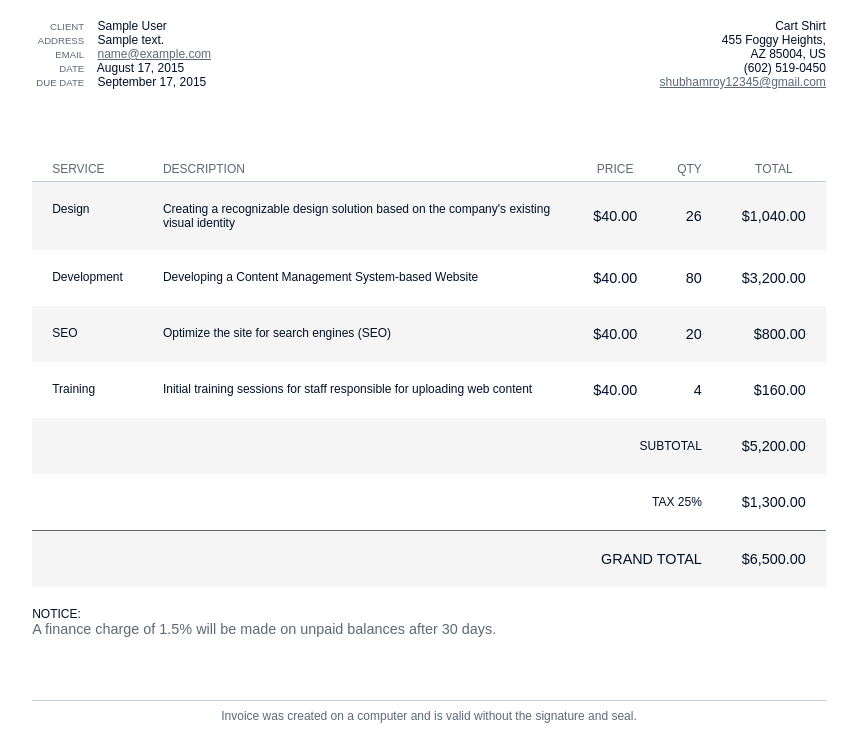
After one commit to isubhamsr/ecom, a Django app: template shop/templates/shop/mail_template2.html in a window 1280 px wide. The commit adds this page. Shown: the part 376-1123 px from the top of the page, without its empty margins (211-1068 px from the left). Run offline with Django 3.2, Linux system fonts and the light colour scheme; the template is opened without the code that fills it: most values are stand-ins (such as "Sample title", 1, 10 or a date in 2020).

Commit message:
some err

```diff
--- a/shop/models.py
+++ b/shop/models.py
@@ -1,5 +1,5 @@
 from django.db import models
-
+from django.utils.timezone import now
 # Create your models here.
 
 class Product(models.Model):
@@ -33,8 +33,10 @@ class Order(models.Model):
     state = models.CharField(max_length=255)
     zip_code = models.CharField(max_length=255)
     total_price = models.CharField(max_length=255, default="")
+    date = models.CharField(max_length=255, default="")
     status = models.CharField(max_length=255, choices=STATUS_CHOICES, default='active')
     ordered_item = models.TextField()
+    created_at = models.DateTimeField(auto_now_add=True)
 
     def __str__(self):
         return f"{self.order_id} - {self.first_name}"
--- a/shop/templates/shop/base.html
+++ b/shop/templates/shop/base.html
@@ -1,4 +1,4 @@
-<!-- {% load static %} -->
+{% load static %}
 <!DOCTYPE html>
 <html lang="en">
 
@@ -7,6 +7,7 @@
   <meta name="viewport" content="width=device-width, initial-scale=1.0">
   <link href="https://unpkg.com/tailwindcss@^1.0/dist/tailwind.min.css" rel="stylesheet">
   <title>{% block title %} {% endblock title %}</title>
+
 </head>
 
 <body>
--- /dev/null
+++ b/shop/templates/shop/mail_template2.html
@@ -0,0 +1,241 @@
+{% load static %}
+<!DOCTYPE html>
+<html lang="en">
+
+<head>
+  <meta charset="utf-8">
+  <title>Order + Invoice</title>
+  <!-- <link rel="stylesheet" href="{% static 'css/style.css' %}" media="all" /> -->
+  <style>
+    .clearfix:after {
+      content: "";
+      display: table;
+      clear: both;
+    }
+
+    a {
+      color: #5D6975;
+      text-decoration: underline;
+    }
+
+    body {
+      position: relative;
+      width: 21cm;
+      height: 29.7cm;
+      margin: 0 auto;
+      color: #001028;
+      background: #FFFFFF;
+      font-family: Arial, sans-serif;
+      font-size: 12px;
+      font-family: Arial;
+    }
+
+    header {
+      padding: 10px 0;
+      margin-bottom: 30px;
+    }
+
+    #logo {
+      text-align: center;
+      margin-bottom: 10px;
+    }
+
+    #logo img {
+      width: 90px;
+    }
+
+    h1 {
+      border-top: 1px solid #5D6975;
+      border-bottom: 1px solid #5D6975;
+      color: #5D6975;
+      font-size: 2.4em;
+      line-height: 1.4em;
+      font-weight: normal;
+      text-align: center;
+      margin: 0 0 20px 0;
+      background: url(dimension.png);
+    }
+
+    #project {
+      float: left;
+    }
+
+    #project span {
+      color: #5D6975;
+      text-align: right;
+      width: 52px;
+      margin-right: 10px;
+      display: inline-block;
+      font-size: 0.8em;
+    }
+
+    #company {
+      float: right;
+      text-align: right;
+    }
+
+    #project div,
+    #company div {
+      white-space: nowrap;
+    }
+
+    table {
+      width: 100%;
+      border-collapse: collapse;
+      border-spacing: 0;
+      margin-bottom: 20px;
+    }
+
+    table tr:nth-child(2n-1) td {
+      background: #F5F5F5;
+    }
+
+    table th,
+    table td {
+      text-align: center;
+    }
+
+    table th {
+      padding: 5px 20px;
+      color: #5D6975;
+      border-bottom: 1px solid #C1CED9;
+      white-space: nowrap;
+      font-weight: normal;
+    }
+
+    table .service,
+    table .desc {
+      text-align: left;
+    }
+
+    table td {
+      padding: 20px;
+      text-align: right;
+    }
+
+    table td.service,
+    table td.desc {
+      vertical-align: top;
+    }
+
+    table td.unit,
+    table td.qty,
+    table td.total {
+      font-size: 1.2em;
+    }
+
+    table td.grand {
+      border-top: 1px solid #5D6975;
+      ;
+    }
+
+    #notices .notice {
+      color: #5D6975;
+      font-size: 1.2em;
+    }
+
+    footer {
+      color: #5D6975;
+      width: 100%;
+      height: 30px;
+      position: absolute;
+      bottom: 0;
+      border-top: 1px solid #C1CED9;
+      padding: 8px 0;
+      text-align: center;
+    }
+  </style>
+</head>
+
+<body>
+  <h1>Your Order is Confirmed</h1><br>
+  <h4>Your Order is : {{orderid}}</h4> <br>
+  <h4>Your email is : {{email}}</h4> <br>
+  <a href="http://127.0.0.1:8000/tracker/" target="_blank" rel="noopener noreferrer">Track Your Order Here</a>
+  <header class="clearfix">
+    <div id="logo">
+      <img src="{% static 'asset/icon.png' %}">
+    </div>
+    <h1>INVOICE</h1>
+    <div id="company" class="clearfix">
+      <div>Cart Shirt</div>
+      <div>455 Foggy Heights,<br /> AZ 85004, US</div>
+      <div>(602) 519-0450</div>
+      <div><a href="mailto:shubhamroy12345@gmail.com">shubhamroy12345@gmail.com</a></div>
+    </div>
+    <div id="project">
+      <!-- <div><span>PROJECT</span> Website development</div> -->
+      <div><span>CLIENT</span> {{first_name}} {{last_name}}</div>
+      <div><span>ADDRESS</span> {{address}}</div>
+      <div><span>EMAIL</span> <a href="mailto:{{email}}">{{email}}</a></div>
+      <div><span>DATE</span> August 17, 2015</div>
+      <div><span>DUE DATE</span> September 17, 2015</div>
+    </div>
+  </header>
+  <br>
+  <br>
+  <main>
+    <table>
+      <thead>
+        <tr>
+          <th class="service">SERVICE</th>
+          <th class="desc">DESCRIPTION</th>
+          <th>PRICE</th>
+          <th>QTY</th>
+          <th>TOTAL</th>
+        </tr>
+      </thead>
+      <tbody>
+        <tr>
+          <td class="service">Design</td>
+          <td class="desc">Creating a recognizable design solution based on the company's existing visual identity</td>
+          <td class="unit">$40.00</td>
+          <td class="qty">26</td>
+          <td class="total">$1,040.00</td>
+        </tr>
+        <tr>
+          <td class="service">Development</td>
+          <td class="desc">Developing a Content Management System-based Website</td>
+          <td class="unit">$40.00</td>
+          <td class="qty">80</td>
+          <td class="total">$3,200.00</td>
+        </tr>
+        <tr>
+          <td class="service">SEO</td>
+          <td class="desc">Optimize the site for search engines (SEO)</td>
+          <td class="unit">$40.00</td>
+          <td class="qty">20</td>
+          <td class="total">$800.00</td>
+        </tr>
+        <tr>
+          <td class="service">Training</td>
+          <td class="desc">Initial training sessions for staff responsible for uploading web content</td>
+          <td class="unit">$40.00</td>
+          <td class="qty">4</td>
+          <td class="total">$160.00</td>
+        </tr>
+        <tr>
+          <td colspan="4">SUBTOTAL</td>
+          <td class="total">$5,200.00</td>
+        </tr>
+        <tr>
+          <td colspan="4">TAX 25%</td>
+          <td class="total">$1,300.00</td>
+        </tr>
+        <tr>
+          <td colspan="4" class="grand total">GRAND TOTAL</td>
+          <td class="grand total">$6,500.00</td>
+        </tr>
+      </tbody>
+    </table>
+    <div id="notices">
+      <div>NOTICE:</div>
+      <div class="notice">A finance charge of 1.5% will be made on unpaid balances after 30 days.</div>
+    </div>
+  </main>
+  <footer>
+    Invoice was created on a computer and is valid without the signature and seal.
+  </footer>
+</body>
+
+</html>
```
Also changed, not shown: shop/static/css/style.css (added, +136 -0 lines), shop/templates/shop/mail_template.html (+66 -8 lines), shop/templates/shop/placeOrder.html (+23 -1 lines), shop/views.py (+12 -5 lines), static/css/style.css (added, +136 -0 lines), db.sqlite3, shop/migrations/0001_initial.py, shop/migrations/0002_order.py (deleted), shop/migrations/0003_orderupdate.py (deleted), shop/migrations/0004_auto_20200623_2211.py (deleted), shop/migrations/0005_auto_20200624_2044.py (deleted), shop/migrations/0006_auto_20200625_1053.py (deleted), shop/static/img/dimension.png (added), static/img/dimension.png (added).
